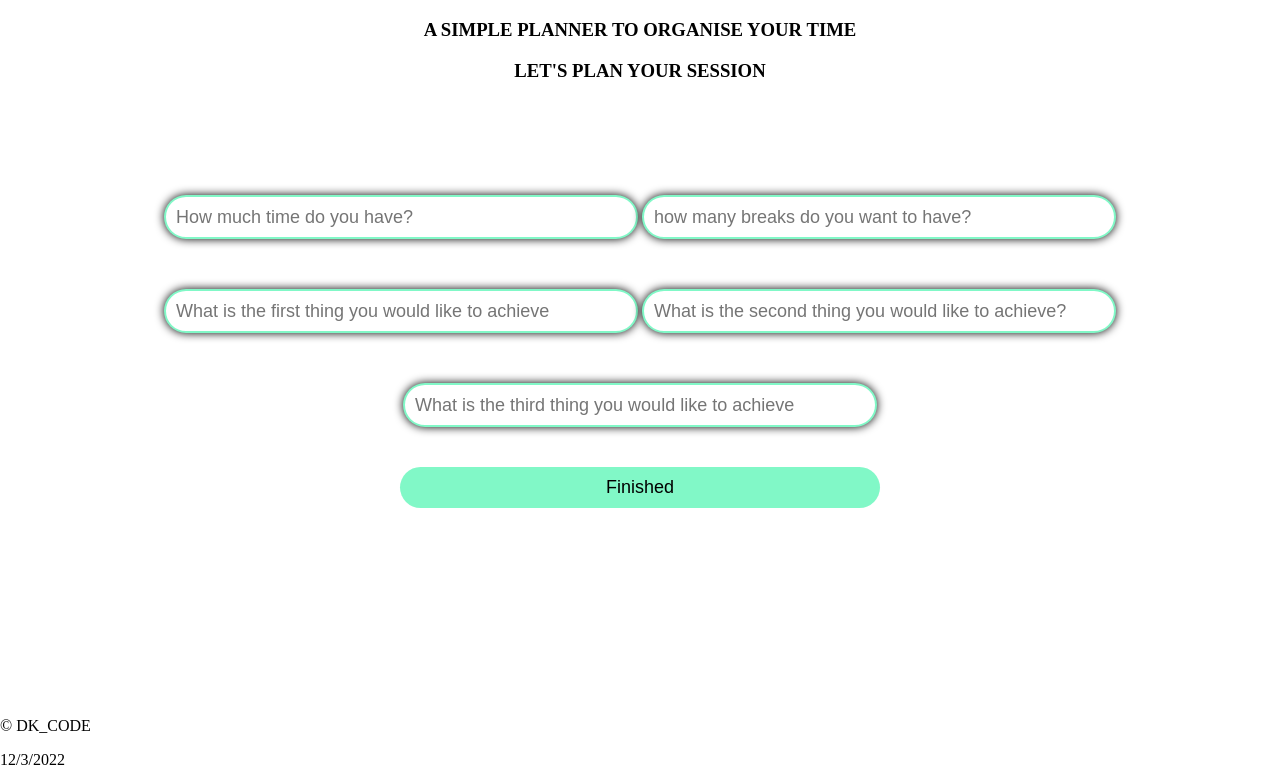
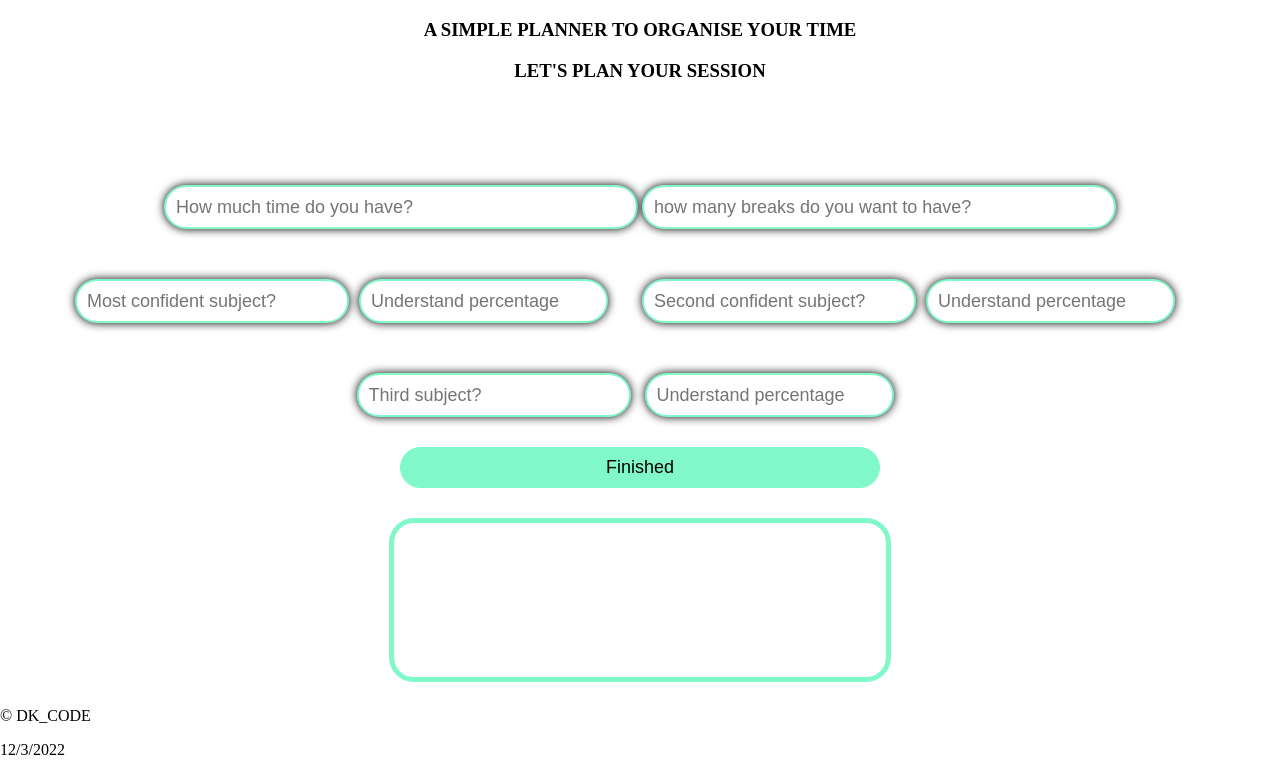
Before and after one commit to PHousden/Student-Planner, a website: page src/main.html in a window 1280 px wide. Shown: the part 76-845 px from the top of the page. Drawn offline with nearby package versions, Linux system fonts and the light colour scheme.

Commit message:
adding more input

```diff
--- a/src/CSS/main-style.css
+++ b/src/CSS/main-style.css
@@ -16,7 +16,7 @@ main {
     margin: 10px;
 }
 
-#text-box {
+.text-box {
     width: 450px;
     height: 20px;
     font-size: 18px;
@@ -26,8 +26,30 @@ main {
     box-shadow: 0 0 10px 0px;
     border: 2px solid rgba(103, 247, 187, 0.822);
 }
-#text-box:hover {
+.text-box:hover {
     border: 2px solid whitesmoke;
+}
+.percantage_subject {
+    width: 225px;
+    height: 20px;
+    font-size: 18px;
+    margin-top: 50px;
+    margin-left: 10px;
+    margin-right: 30px;
+    border-radius: 25px;
+    padding: 10px;
+    box-shadow: 0 0 10px 0px;
+    border: 2px solid rgba(103, 247, 187, 0.822);
+}
+.subjects-box {
+    width: 250px;
+    height: 20px;
+    font-size: 18px;
+    margin-top: 50px;
+    border-radius: 25px;
+    padding: 10px;
+    box-shadow: 0 0 10px 0px;
+    border: 2px solid rgba(103, 247, 187, 0.822);
 }
 .button {
     margin: 30px;
@@ -44,4 +66,6 @@ main {
     margin: auto;
     width: 40%;
     text-align: center;
+    border: 5px solid rgba(103, 247, 187, 0.822);
+    border-radius: 25px;
 }
--- a/src/JS/main.js
+++ b/src/JS/main.js
@@ -1,19 +1,15 @@
-let timeSpend = document.querySelector(".time_spend").value;
-let breakTime = document.querySelector(".break_time").value;
-let fSubjectV = document.querySelector(".first_subjects");
-let sSubjectV = document.querySelector(".second_subjects");
-let tSubjectV = document.querySelector(".third_subjects");
+let timeSpend = document.querySelector("#time_spend");
+let breakTime = document.querySelector("#break_time");
+let fSubject = document.querySelector("#first_subjects");
+let sSubject = document.querySelector("#second_subjects");
+let tSubject = document.querySelector("#third_subjects");
+let mostCon = document.querySelector("#first_percentage");
+let secCon = document.querySelector("#second_percentage");
+let thirdCon = document.queryCommandValue("#third_percentage");
 
-
-
-  let fSubject = (50 / 100) * (timeSpend + breakTime);
-  let sSubject = (25 / 100) * (timeSpend + breakTime);
-  let tSubject = (25 / 100) * (timeSpend + breakTime);
-
-
-
-
-const backgroundcolor = ["red", "blue", "purple", "green", "yellow"];
+let fSubjectV = (mostCon/100) * (timeSpend + breakTime);
+let sSubjectV = (secCon/100)* (timeSpend + breakTime);
+let tSubjectV = (thirdCon/100)* (timeSpend + breakTime);
 
 let myChart = document.getElementById("myChart").getContext("2d");
 
@@ -24,26 +20,22 @@ document.querySelector("button").addEventListener("click", () => {
             labels: [
                 "Time spend",
                 "Break Time",
-        fSubjectV.value,
-        sSubjectV.value,
-        tSubjectV.value,
+                fSubject.value,
+                sSubject.value,
+                tSubject.value,
             ],
             datasets: [
                 {
                     label: "Plan",
-          data: [timeSpend.value, breakTime.value, fSubject.value, sSubject.value, tSubject.value],
+                    data: [
+                        timeSpend.value,
+                        breakTime.value,
+                        mostCon.value,
+                        secCon.value,
+                        thirdCon.value,
+                    ],
                 },
             ],
-      backgroundColor: backgroundcolor,
-      borderColor: [
-        "rgba(255, 99, 132, 1)",
-        "rgba(54, 162, 235, 1)",
-        "rgba(255, 206, 86, 1)",
-        "rgba(75, 192, 192, 1)",
-        "rgba(153, 102, 255, 1)",
-        "rgba(255, 159, 64, 1)",
-      ],
-      borderWidth: 1,
         },
         options: {},
     });
--- a/src/main.html
+++ b/src/main.html
@@ -22,47 +22,20 @@
     </header>
 
     <main>
-      <form class="form">
-        <input
-          type="number"
-          id="text-box"
-          class="time_spend"
-          placeholder="How much time do you have?"
-        />
-        <input
-          type="number"
-          id="text-box"
-          class="break_time"
-          placeholder="how many breaks do you want to have?"
-        /><br />
-        <input
-          type="text"
-          id="text-box"
-          class="first_subjects"
-          placeholder="What is the first thing you would like to achieve"
-        />
-        <input
-          type="text"
-          id="text-box"
-          class="second_subjects"
-          placeholder="What is the second thing you would like to achieve?"
-        />
-        <input
-          type="text"
-          id="text-box"
-          class="third_subjects"
-          placeholder="What is the third thing you would like to achieve"
-        />
-      </form>
+        <input type="number" id="time_spend" class="text-box" placeholder="How much time do you have?" />
+        <input type="number" id="break_time" class="text-box"  placeholder="how many breaks do you want to have?" /><br>
+        <input type="text" id="first_subjects" class="subjects-box"  placeholder="Most confident subject?" /><input type="number" id="first_percentage" class="percantage_subject" placeholder="Understand percentage ">
+        <input type="text" id="second_subjects"  class="subjects-box"  placeholder="Second confident subject?" /><input type="number" id="second_percentage" class="percantage_subject" placeholder="Understand percentage ">
+        <input type="text" id="third_subjects" class="subjects-box"  placeholder="Third subject?" /> <input type="number" id="third_percentage" class="percantage_subject" placeholder="Understand percentage ">
+        <br>
 
-      <button type="button" class="button" onclick="buttonClicked()">Finished</button>
+        <button type="button" class="button">Finished</button>
 
+        <div class="container">
+            <canvas id="myChart"></canvas>
+        </div>
 
-      <div class="container">
-        <canvas id="myChart"></canvas>
-      </div>
-
-      <script src="https://cdnjs.cloudflare.com/ajax/libs/Chart.js/3.7.1/chart.min.js"></script>
+        <script src="https://cdnjs.cloudflare.com/ajax/libs/Chart.js/3.7.1/chart.min.js"></script>
       <script src="JS/main.js"></script>
 
     </main>
```
Lines whose indentation alone changed are shown as unchanged.
